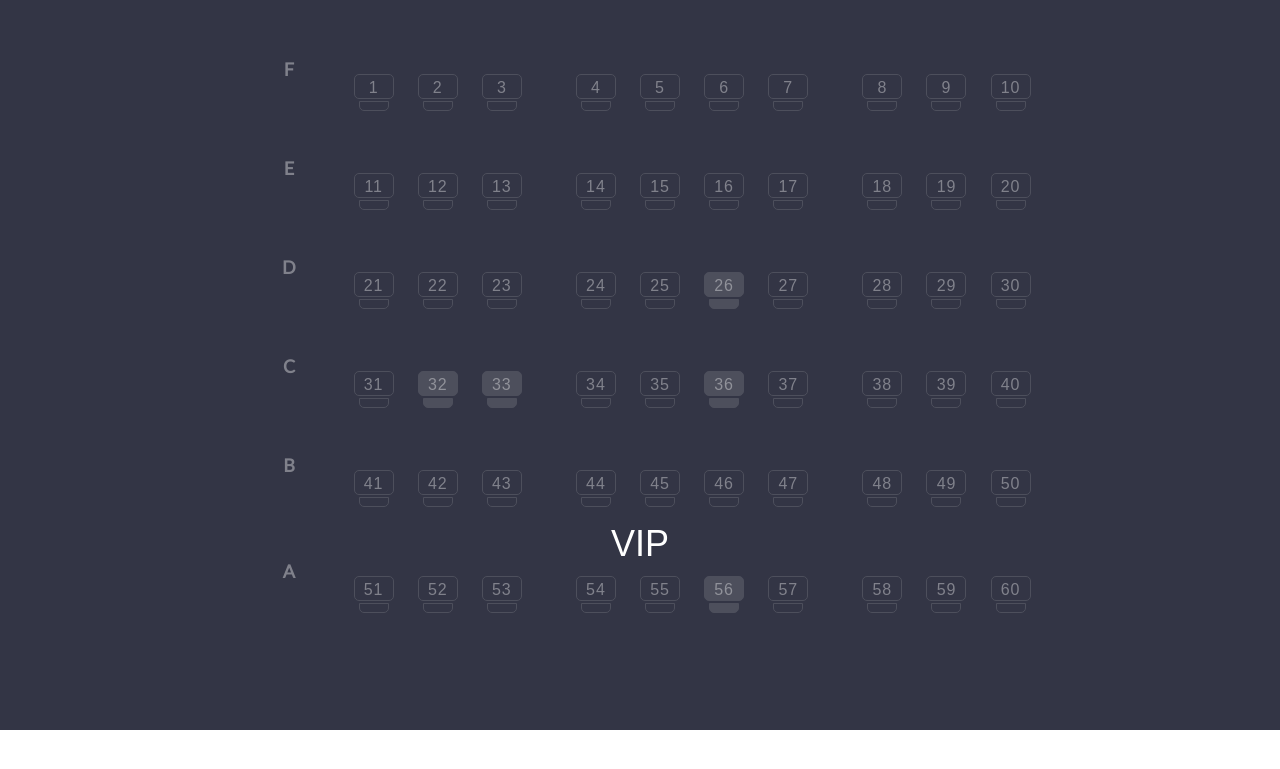
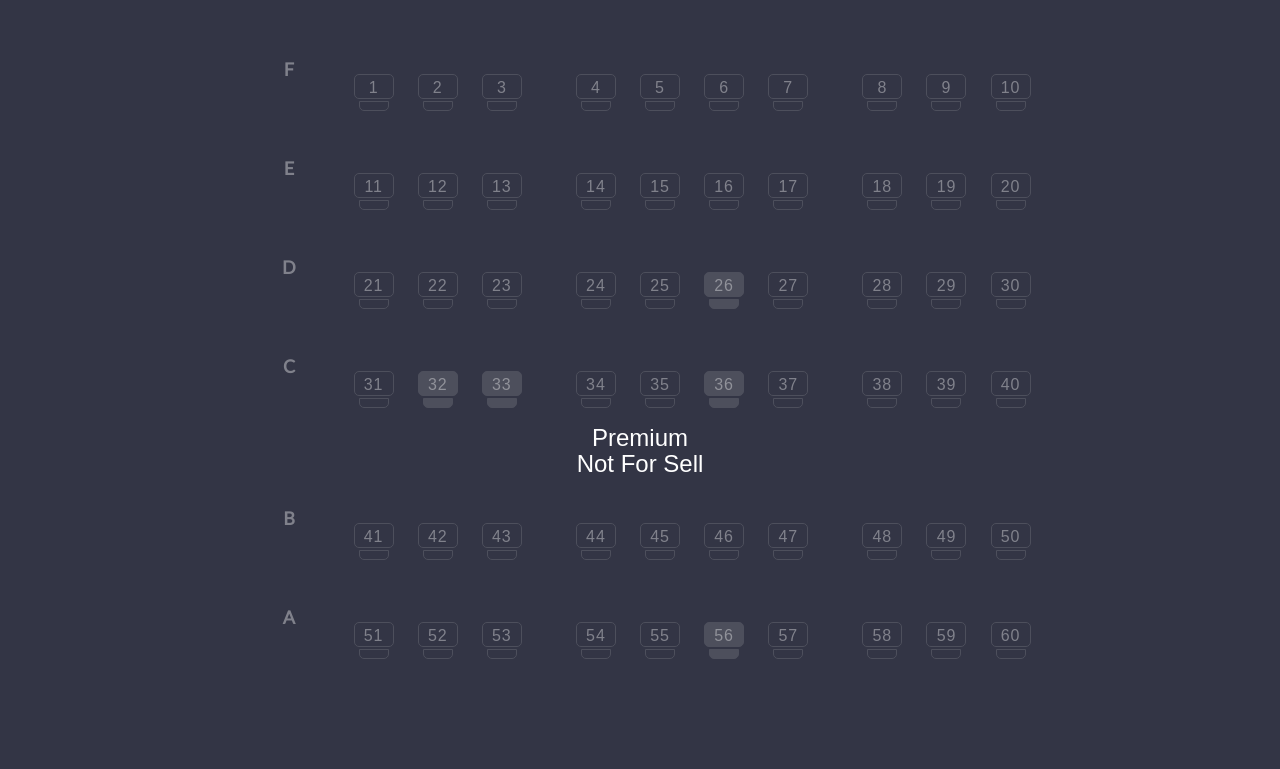
Before and after one commit to labony277/Officers-Club_Hall-Booking, a plain HTML site: page seat_booking.html in a window 1280 px wide. Shown: the part 219-988 px from the top of the page. Before the commit the page ends 949 px from the top, so only its background shows below. Drawn offline with Linux system fonts and the light colour scheme; a web font is replaced by a local one.

Commit message:
update seat

```diff
--- a/seat_booking.html
+++ b/seat_booking.html
@@ -419,6 +419,7 @@ Author: Webstrot
                             </li>
                         </ul>
                     </div>
+                    <h3 style="color: white; text-align: center;">Premium <br> Not For Sell</h3>
                     <!-- B -->
                     <div class="st_seat_lay_row">
                         <ul>
@@ -489,11 +490,11 @@ Author: Webstrot
                                 <label for="c50"></label>
                             </li>
                         </ul>
-                        <h1 style="color: white">VIP</h1>
+
                     </div>
                     <!-- end B -->
                     <!-- A -->
-                    <div class="st_seat_lay_row" style="margin-top: -33px">
+                    <div class="st_seat_lay_row">
                         <ul>
                             <li class="st_seat_heading_row">A</li>
                             <li>
```
